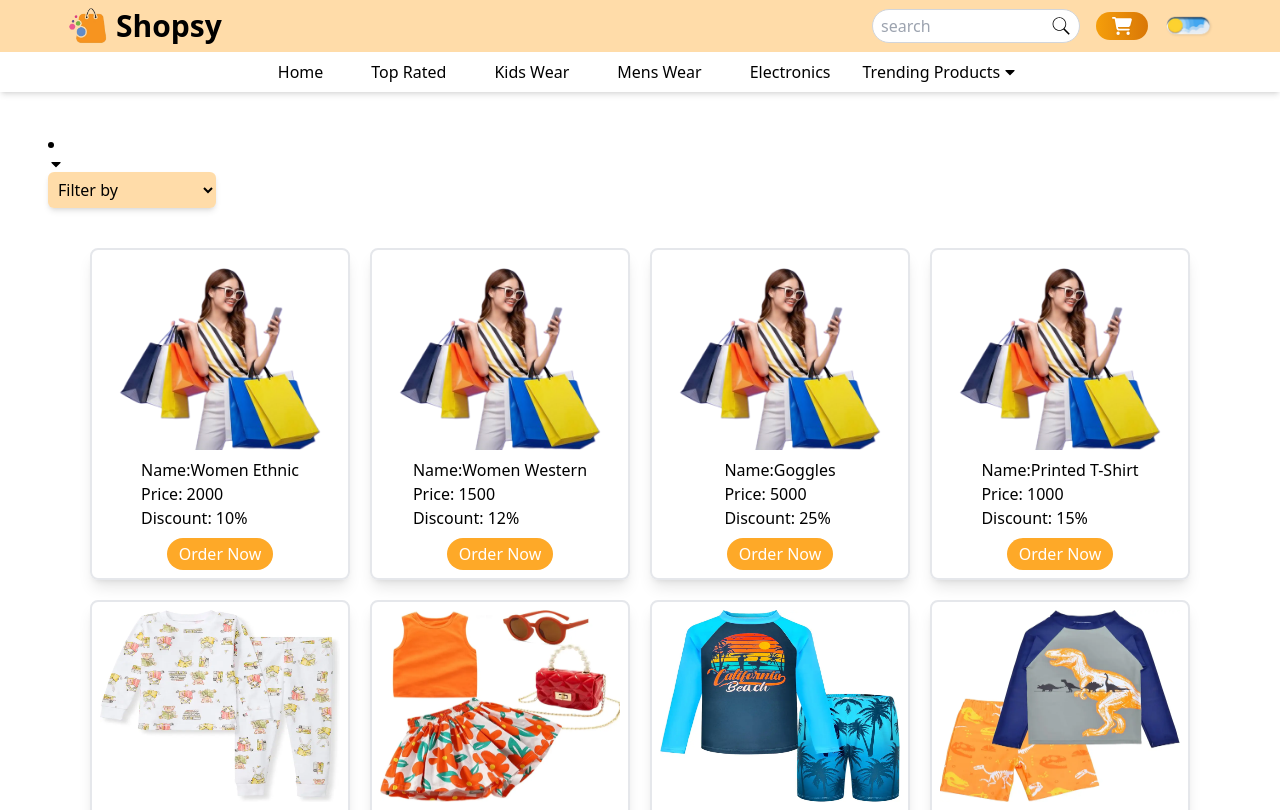
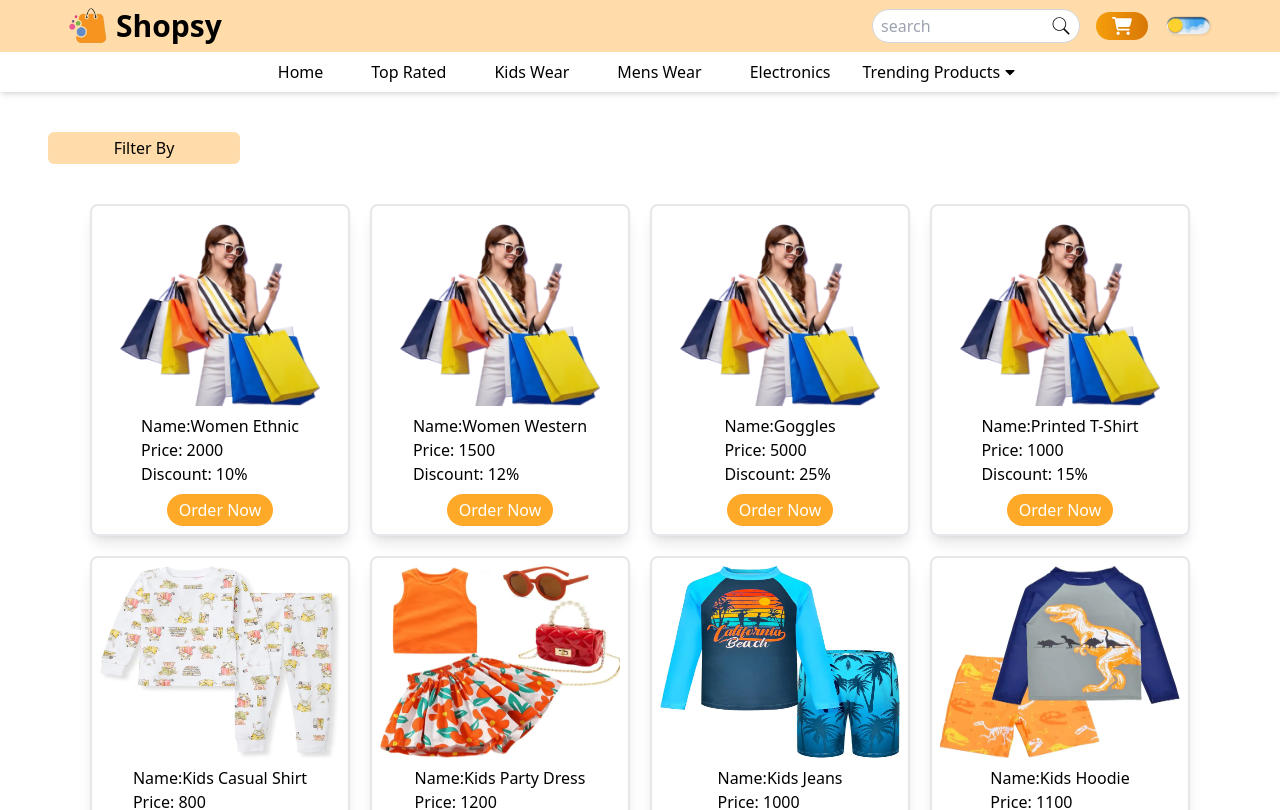
Before and after one commit to SajidAliGhoto/ecom_2, a React (Vite) app: page /products in a window 1280 px wide. Shown: the top 810 px of the page. Built offline with nearby package versions, Linux system fonts and the light colour scheme.

Commit message:
UI Improvements in Filter

```diff
--- a/src/Pages/ProductsPage.jsx
+++ b/src/Pages/ProductsPage.jsx
@@ -13,6 +13,12 @@ const ProductsPage = ({addToCart})=>{
     const navigate = useNavigate();
 
     const [filterType,setFilterType] = useState("");
+    const [showDropDown,setShowDropDown] = useState(false);
+
+    const handleFilterOPtion =(type)=>{
+        setFilterType(type);
+        setShowDropDown(false);
+    }
 
     // using useMemo to only recalculate when dependencies change
     var filteredProducts = useMemo(()=>{
@@ -38,44 +44,60 @@ const ProductsPage = ({addToCart})=>{
 
     },[filterType,allProducts] );
 
-    console.log(filteredProducts)
+    console.log(showDropDown);
+    return(
 
-    return(
         <div>
             <div className="container pt-10">
-                <li className='group relative cursor-pointer'>
-                    <a className='flex items-center gap-[2px]'>
+                <li className='group relative cursor-pointer list-none'>
+                    <button className=' w-[12rem] bg-primary/40 hover:bg-amber-100 p-1 rounded-md'
+                    onClick={()=> { setShowDropDown(true) ; console.log(showDropDown);}}
+                    >
 
-                        <span>
-                            <FaCaretDown className='transition-all duration-200 group-hover:rotate-180'/>
-                        </span>
-                    </a>
-                    <div className='absolute z-[9999] hidden group-hover:block rounded-md w-[200px]
-                        bg-white py-2 px-2 text-black shadow-md
-                    '>
+                        {filterType
+                        ? `Filter: ${
+                              filterType === "NameAsc"
+                                  ? "Name [A-Z]"
+                                  : filterType === "NameDesc"
+                                  ? "Name [Z-A]"
+                                  : filterType === "PriceLow"
+                                  ? "Price: Low to High"
+                                  : filterType === "PriceHigh"
+                                  ? "Price: High to Low"
+                                  : "Filter By"
+                          }`
+                        : "Filter By"}
+
+                    </button>
+                    {showDropDown && (
+                    <div
+                    className={`absolute z-[9999] ${
+                        showDropDown ? "block" : "hidden"
+                      } rounded-md w-[12rem] bg-white py-2 px-2 text-black shadow-md`}
+                    >
                         <ul>
-                             <li >
+                             <li>
                                 <button
-                                  onClick={() => setFilterType("NameAsc")}
-                                  className='block w-full hover:bg-amber-100 p-1 rounded-md'
+                                  onClick={() => handleFilterOPtion("NameAsc")}
+                                  className='block w-[10rem] hover:bg-amber-100 p-1 rounded-md'
                                 >
                                   Name [A-Z]
                                 </button>
                                 <button
-                                  onClick={() => setFilterType("NameDesc")}
-                                  className='block w-full hover:bg-amber-100 p-1 rounded-md'
+                                  onClick={() => handleFilterOPtion("NameDesc")}
+                                  className='block w-[10rem] hover:bg-amber-100 p-1 rounded-md'
                                 >
                                   Name [Z-A]
                                 </button>
                                 <button
-                                  onClick={() => setFilterType("PriceLow")}
-                                  className='block w-full hover:bg-amber-100 p-1 rounded-md'
+                                  onClick={() => handleFilterOPtion("PriceLow")}
+                                  className='block w-[10rem] hover:bg-amber-100 p-1 rounded-md'
                                 >
                                   Price: Low to High
                                 </button>
                                 <button
-                                  onClick={() => setFilterType("PriceHigh")}
-                                  className='block w-full hover:bg-amber-100 p-1 rounded-md'
+                                  onClick={() =>  handleFilterOPtion("PriceHigh")}
+                                  className='block w-[10rem] hover:bg-amber-100 p-1 rounded-md'
                                 >
                                   Price: High to Low
                                 </button>
@@ -83,21 +105,12 @@ const ProductsPage = ({addToCart})=>{
                             </li>
                         </ul>
                     </div>
+                    )
+                    }
                 </li>
 
-                <select className="w-25 p-1.5 bg-primary/40 border-white shadow-md rounded-md"
-                    onChange={(e)=> setFilterType(e.target.value)}
-                >
-                    <option className="bg-white border-1 border-primary hover:bg-primary/40" value={""}>Filter by</option>
-                    <option value={"NameAsc"}></option>
-                    <option value={"NameDesc"}>Name {"[Z-A]"}</option>
-                    <option value={"PriceLow"}>Price: Low to High</option>
-                    <option value={"PriceHigh"}>Price: High to Low</option>
-                    {/* <option value={"Newest"}>Date Newest First</option>
-                    <option value={"Oldest"}>Date Oldest First</option> */}
-                </select>
+            </div>
 
-            </div>
              <div className="container flex flex-col items-center gap-5 mt-10">
                 <div className="grid grid-cols-1 sm:grid-cols-2 md:grid-cols-3 lg:grid-cols-4 place-content-center gap-5">
                     {/* Products List  */}
```
